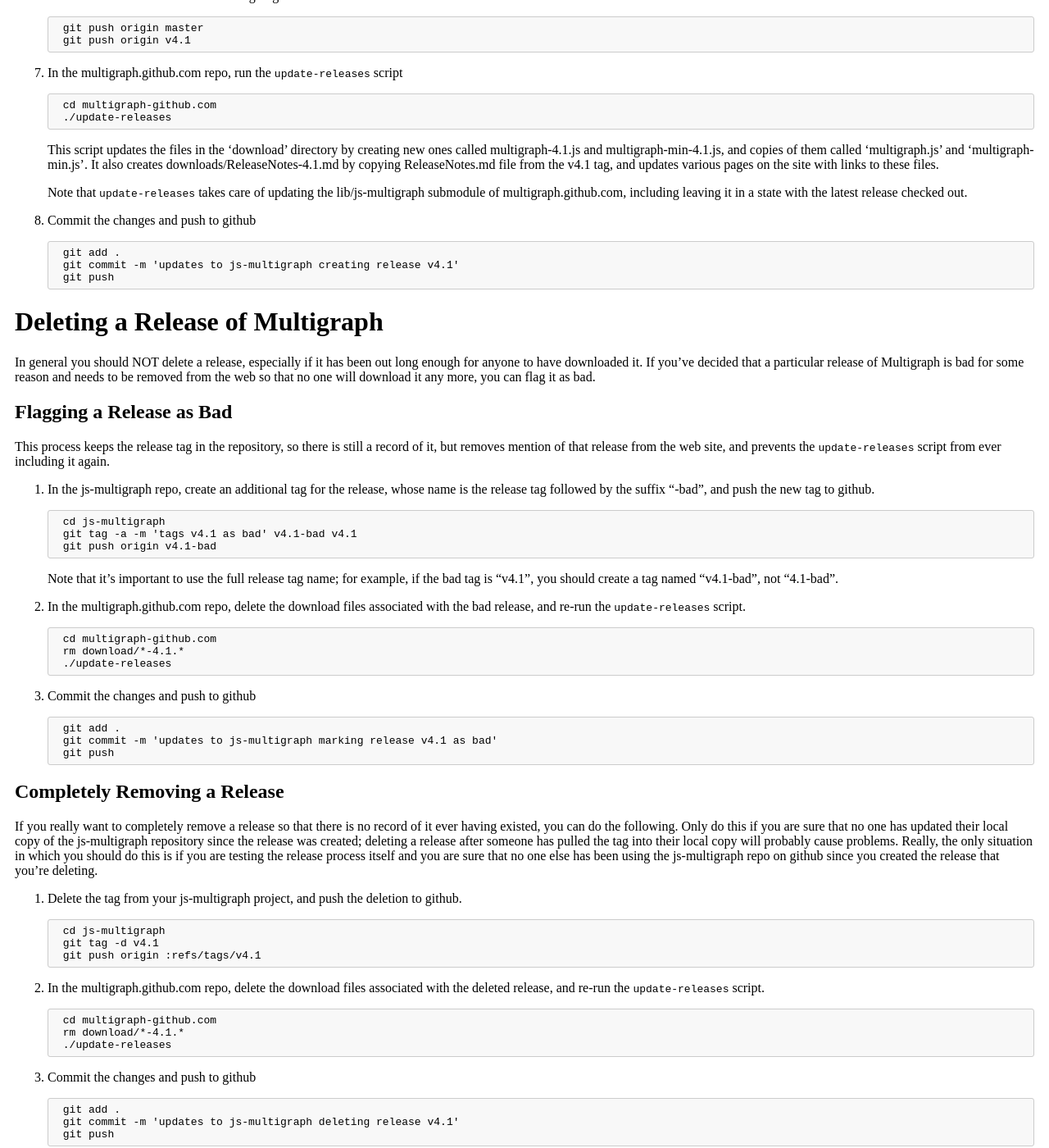
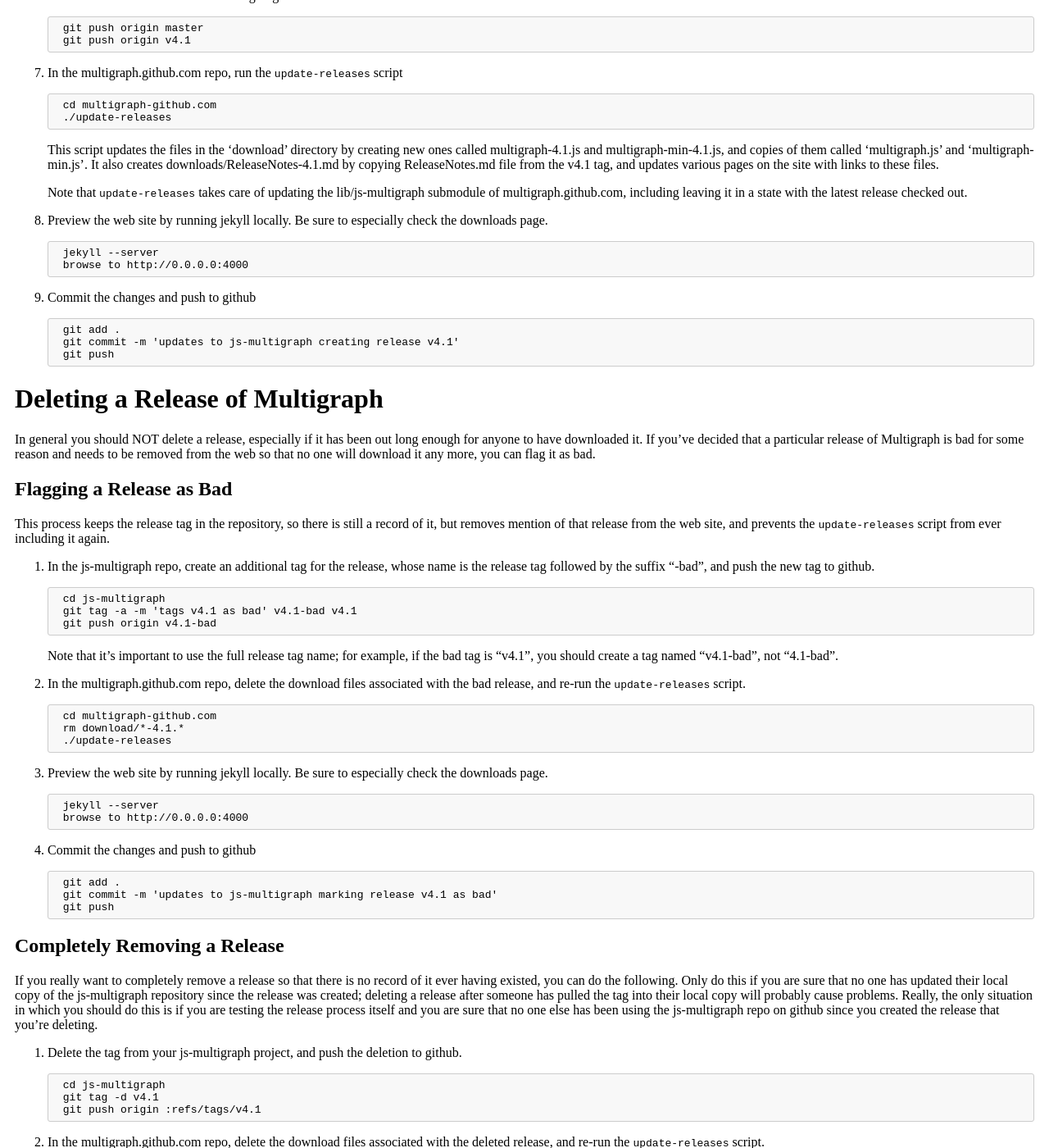
Before and after one commit to henhouse/multigraph.github.com, a Jekyll site: the page built from docs/release.md, in a window 1280 px wide and 1400 px high, scrolled down 769 px. Shown: the whole window at 82% size. Built offline with Jekyll 4.4.1, drawn with Linux system fonts in a browser that asks for light colours; some of the changed text lies outside the part shown.

Commit message:
updates docs/release.md

```diff
--- a/docs/release.md
+++ b/docs/release.md
@@ -69,6 +69,12 @@
    the lib/js-multigraph submodule of multigraph.github.com, including
    leaving it in a state with the latest release checked out.
 
+1. Preview the web site by running jekyll locally.  Be sure to especially
+   check the downloads page.
+
+        jekyll --server
+        browse to http://0.0.0.0:4000
+
 1. Commit the changes and push to github
 
         git add .
@@ -110,6 +116,12 @@
         rm download/*-4.1.*
         ./update-releases
 
+1. Preview the web site by running jekyll locally.  Be sure to especially
+   check the downloads page.
+
+        jekyll --server
+        browse to http://0.0.0.0:4000
+
 1. Commit the changes and push to github
 
         git add .
@@ -143,6 +155,12 @@
         rm download/*-4.1.*
         ./update-releases
 
+1. Preview the web site by running jekyll locally.  Be sure to especially
+   check the downloads page.
+
+        jekyll --server
+        browse to http://0.0.0.0:4000
+
 1. Commit the changes and push to github
 
         git add .
```
